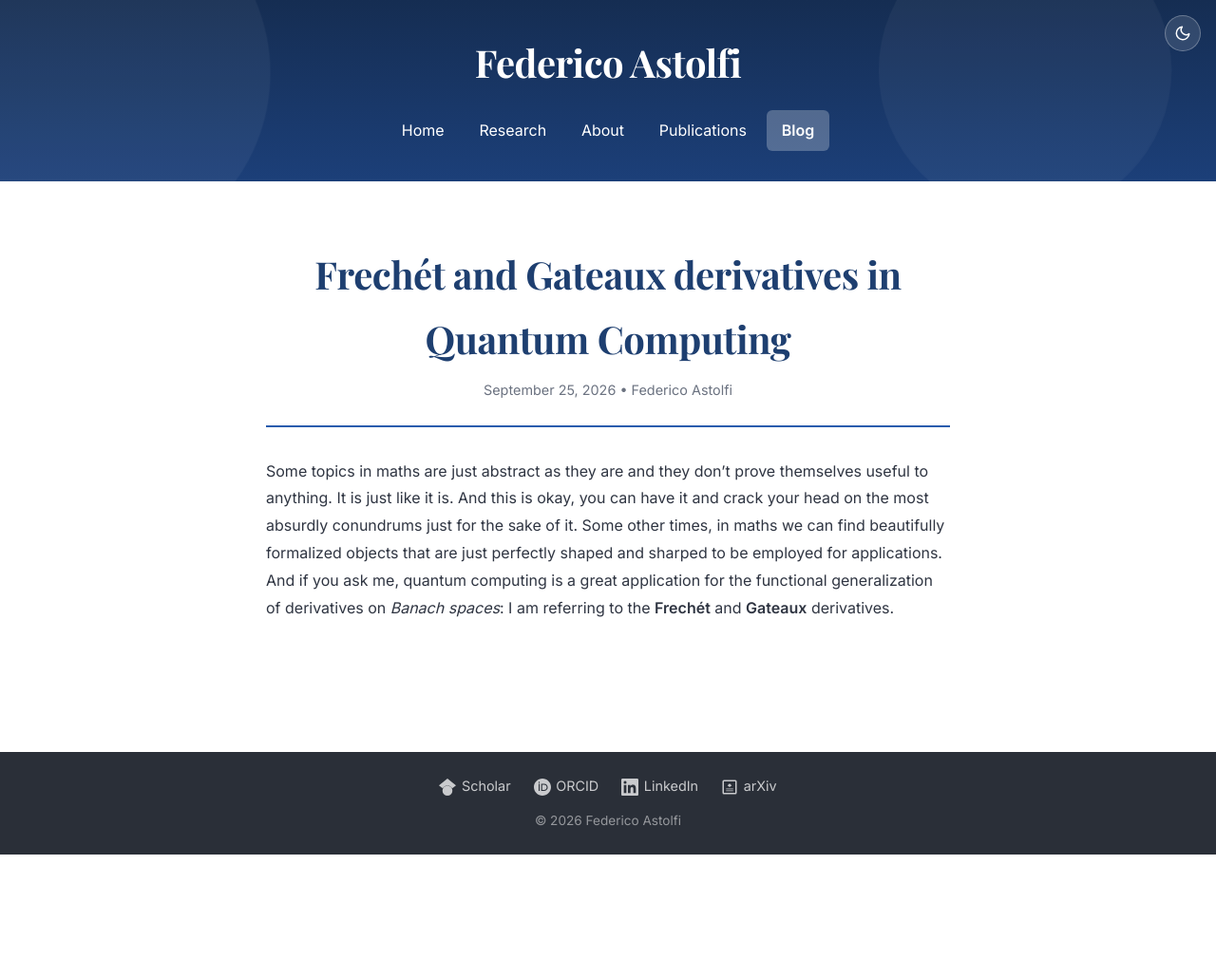
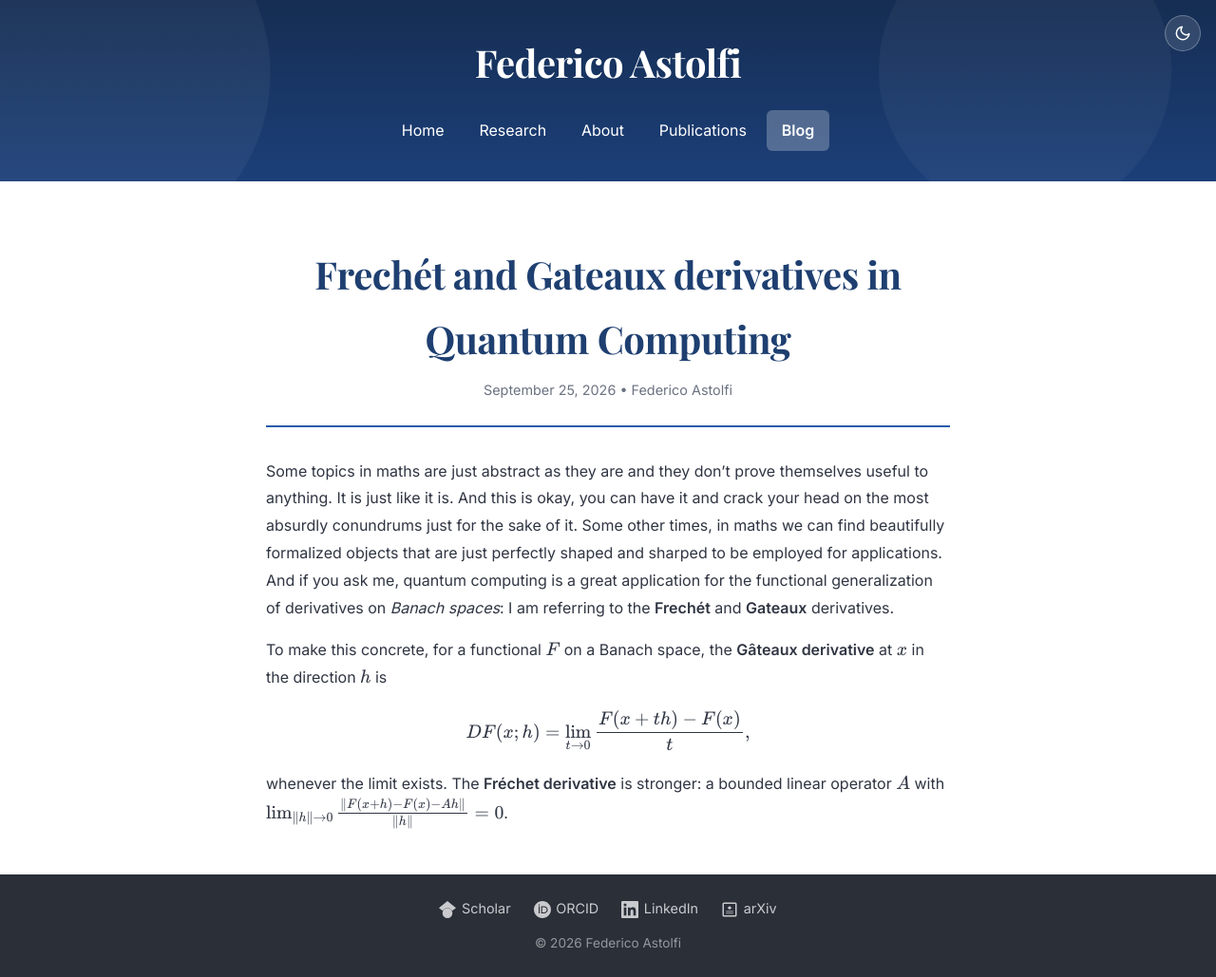
Before and after one commit to FedericoAstolfi/federicoastolfi.github.io, a Jekyll site: the page built from _posts/2026-09-25-frechét-and-gateaux-derivatives-in-quantum-computing.md, in a window 1280 px wide. Shown: the whole page at 95% size. Built offline with Jekyll 4.4.1, drawn with Linux system fonts in a browser that asks for light colours; before the commit the page ends 900 px from its top, so only the background shows below that.

Commit message:
Enable MathJax on blog posts; add example formulas to the derivatives post
- Load MathJax on all posts (math: true default) and set kramdown
  math_engine: null so LaTeX delimiters pass through to MathJax
- Add on-topic Gateaux/Frechet derivative formulas as a rendering example

Co-Authored-By: Claude Opus 4.8 <noreply@anthropic.com>

```diff
--- a/_config.yml
+++ b/_config.yml
@@ -7,6 +7,10 @@ url: "https://federicoastolfi.github.io"
 # Build settings
 markdown: kramdown
 theme: minima
+
+# Let MathJax handle LaTeX: kramdown leaves $...$ / $$...$$ untouched
+kramdown:
+  math_engine: null
 
 # Exclude from processing
 exclude:
@@ -31,6 +35,7 @@ defaults:
       type: "posts"
     values:
       layout: "post"
+      math: true
   - scope:
       path: ""
     values:
--- a/_posts/2026-09-25-frechét-and-gateaux-derivatives-in-quantum-computing.md
+++ b/_posts/2026-09-25-frechét-and-gateaux-derivatives-in-quantum-computing.md
@@ -6,3 +6,9 @@ categories: ''
 ---
 
 Some topics in maths are just abstract as they are and they don't prove themselves useful to anything. It is just like it is. And this is okay, you can have it and crack your head on the most absurdly conundrums just for the sake of it. Some other times, in maths we can find beautifully formalized objects that are just perfectly shaped and sharped to be employed for applications. And if you ask me, quantum computing is a great application for the functional generalization of derivatives on _Banach spaces_: I am referring to the **Frechét** and **Gateaux** derivatives.
+
+To make this concrete, for a functional $F$ on a Banach space, the **Gâteaux derivative** at $x$ in the direction $h$ is
+
+$$ DF(x; h) = \lim_{t \to 0} \frac{F(x + t h) - F(x)}{t}, $$
+
+whenever the limit exists. The **Fréchet derivative** is stronger: a bounded linear operator $A$ with $\lim_{\lVert h \rVert \to 0} \frac{\lVert F(x+h) - F(x) - A h \rVert}{\lVert h \rVert} = 0$.
```
